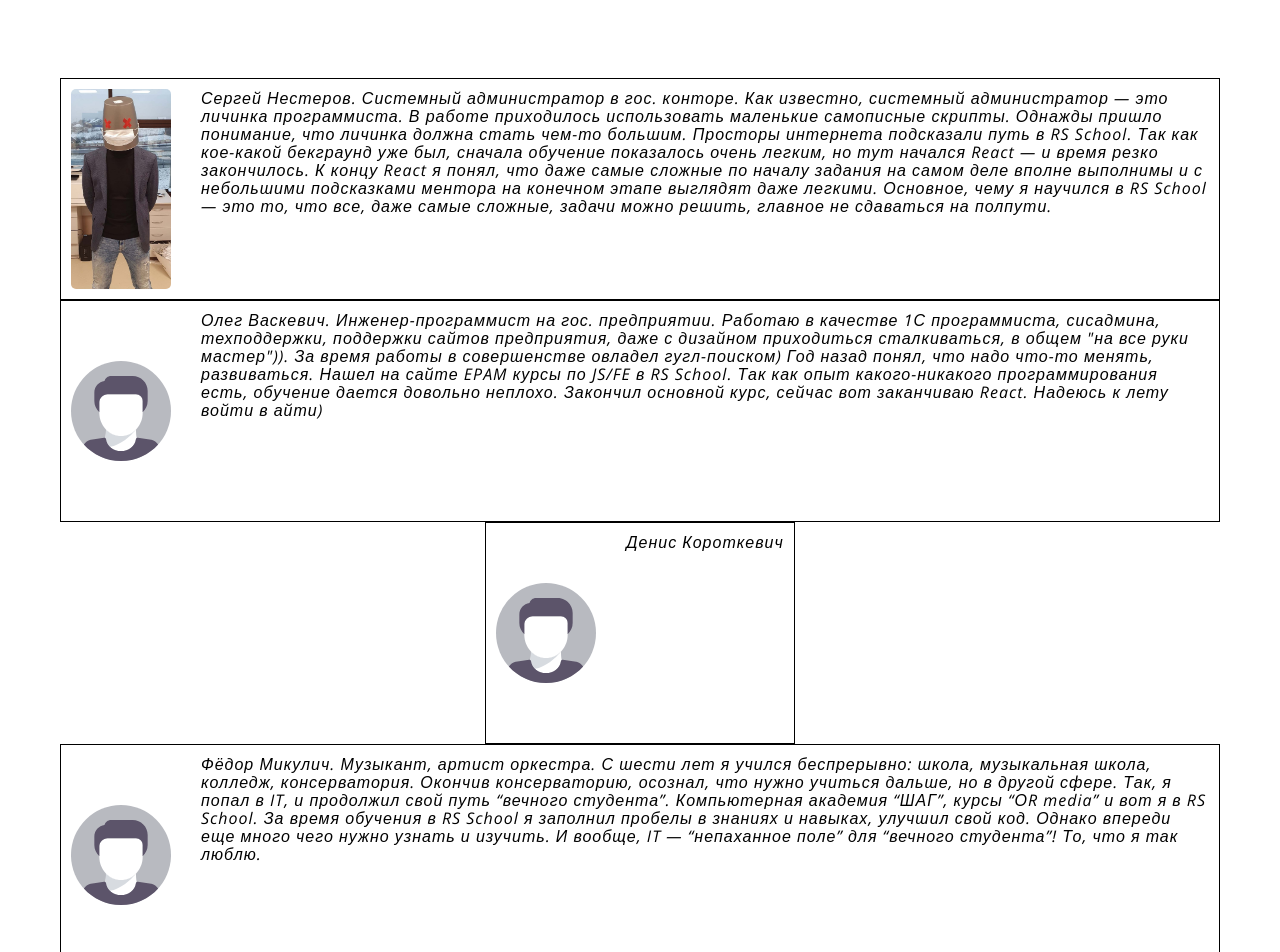
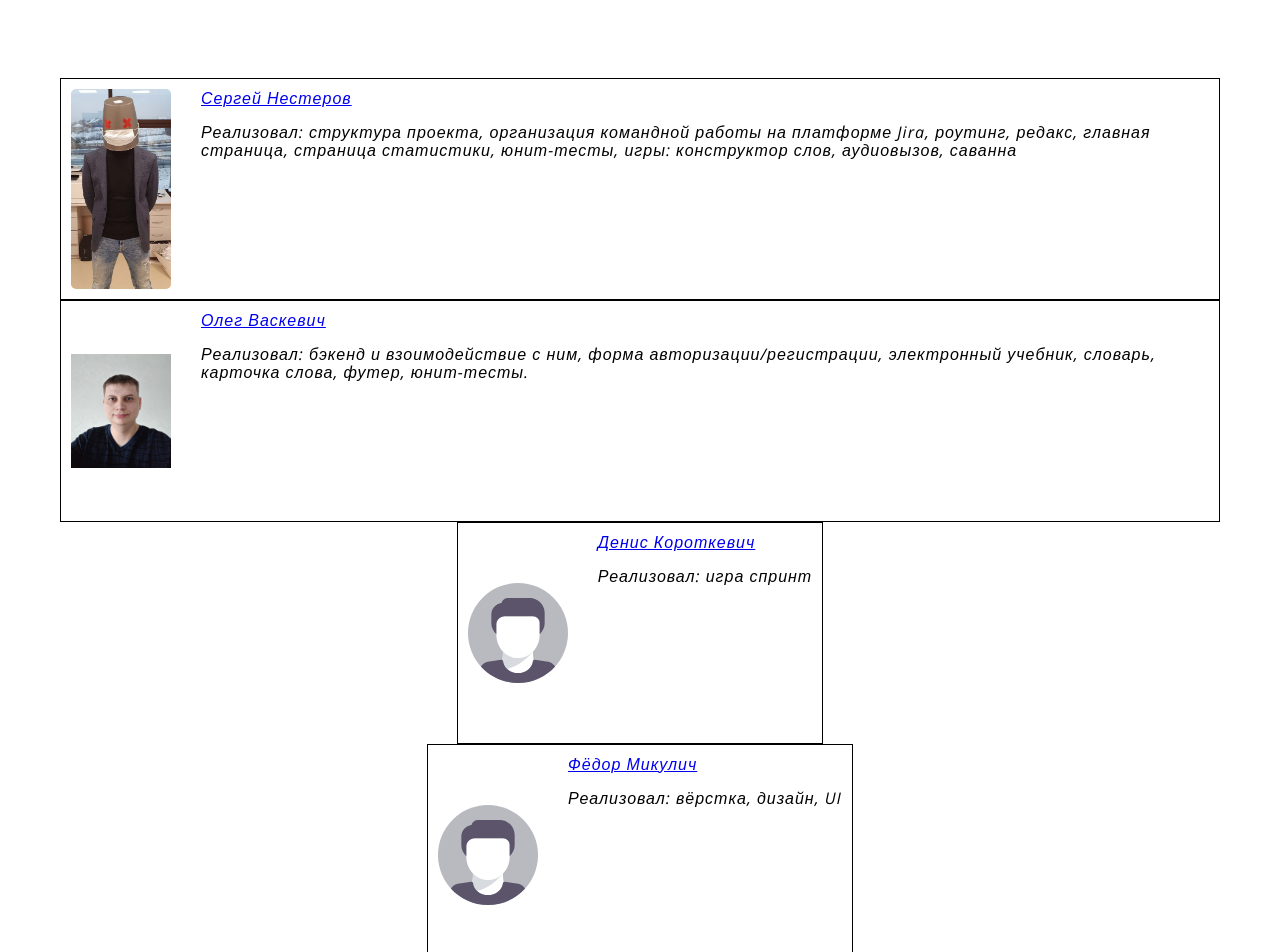
Before and after one commit to I-vasilich-I/rslang, a React (Create React App) app: page / in a window 1280 px wide. Shown: the part 2700-3652 px from the top of the page. Built offline with nearby package versions, Linux system fonts and the light colour scheme; grey boxes are pictures that could not be loaded.

Commit message:
fix: about the team

```diff
--- a/src/constants/constants.tsx
+++ b/src/constants/constants.tsx
@@ -3,6 +3,7 @@ import nimlu from '../assets/img/nimlu.jpg';
 // добавил пока дефолтную аву.
 // Нужно добвать по импорту на каждого девелопера и внести в поле picture
 import avatar from '../assets/img/avatar.svg';
+import oleg from '../assets/img/Oleg.png';
 
 const BACKEND_API_URL = 'https://team101-rslang-be.herokuapp.com/';
 const WORDS_API_URL = `${BACKEND_API_URL}words`;
@@ -74,42 +75,25 @@ const DEVELOPERS = [
     {
         name: 'Сергей Нестеров',
         git: 'https://github.com/nimlu-bot',
-        bio: `Сергей Нестеров. Системный администратор в гос. конторе. Как известно, системный администратор —
-        это личинка программиста. В работе приходилось использовать маленькие самописные скрипты.
-        Однажды пришло понимание, что личинка должна стать чем-то большим. Просторы интернета подсказали
-        путь в RS School. Так как кое-какой бекграунд уже был, сначала обучение показалось очень легким,
-        но тут начался React — и время резко закончилось. К концу React я понял, что даже самые сложные
-        по началу задания на самом деле вполне выполнимы и с небольшими подсказками ментора на конечном
-        этапе выглядят даже легкими. Основное, чему я научился в RS School — это то, что все, даже самые
-        сложные, задачи можно решить, главное не сдаваться на полпути.`,
+        bio: `Реализовал: структура проекта, организация командной работы на платформе Jira, роутинг, редакс, главная страница, страница статистики, юнит-тесты, игры: конструктор слов, аудиовызов, саванна`,
         picture: nimlu,
     },
     {
         name: 'Олег Васкевич',
         git: 'https://github.com/I-vasilich-I',
-        bio: `Олег Васкевич. Инженер-программист на гос. предприятии. Работаю в качестве 1С программиста,
-        сисадмина, техподдержки, поддержки сайтов предприятия, даже с дизайном приходиться сталкиваться,
-        в общем "на все руки мастер")). За время работы в совершенстве овладел гугл-поиском)
-        Год назад понял, что надо что-то менять, развиваться. Нашел на сайте EPAM курсы по JS/FE в RS School.
-        Так как опыт какого-никакого программирования есть, обучение дается довольно неплохо. Закончил основной курс,
-        сейчас вот заканчиваю React. Надеюсь к лету войти в айти)`,
-        picture: avatar,
+        bio: `Реализовал: бэкенд и взоимодействие с ним, форма авторизации/регистрации, электронный учебник, словарь, карточка слова, футер, юнит-тесты.`,
+        picture: oleg,
     },
     {
         name: 'Денис Короткевич',
         git: 'https://github.com/Lex-tp',
-        bio: `Денис Короткевич`,
+        bio: `Реализовал: игра спринт`,
         picture: avatar,
     },
     {
         name: 'Фёдор Микулич',
         git: 'https://github.com/Mikulich-Fedor',
-        bio: `Фёдор Микулич. Музыкант, артист оркестра. С шести лет я учился беспрерывно: школа, музыкальная
-        школа, колледж, консерватория. Окончив консерваторию, осознал, что нужно учиться дальше, но в
-        другой сфере. Так, я попал в IT, и продолжил свой путь “вечного студента”. Компьютерная академия
-        “ШАГ”, курсы “ОR media” и вот я в RS School. За время обучения в RS School я заполнил пробелы в
-        знаниях и навыках, улучшил свой код. Однако впереди еще много чего нужно узнать и изучить. И
-        вообще, IT — “непаханное поле” для “вечного студента”! То, что я так люблю.`,
+        bio: `Реализовал: вёрстка, дизайн, UI`,
         picture: avatar,
     },
 ];
--- a/src/helpers/soundHelper.ts
+++ b/src/helpers/soundHelper.ts
@@ -1,7 +1,7 @@
 import { Howl, Howler } from 'howler';
 import { BACKEND_API_URL } from '../constants/constants';
 
-export const soundHandler = (audio: string, audioMeaning: string, audioExample: string) => {
+export const soundHandler = (audio: string, audioMeaning: string, audioExample: string): VoidFunction => {
     const sound = new Howl({
         src: [`${BACKEND_API_URL}${audio}`],
     });
--- a/src/pages/HomePage/HomePage.tsx
+++ b/src/pages/HomePage/HomePage.tsx
@@ -62,7 +62,12 @@ export const HomePage: React.FC = () => {
                             className='home-about-developer-picture'
                             style={{ backgroundImage: `url(${elem.picture})` }}
                         ></div>
-                        <div className='home-about-developer-text'>{elem.bio}</div>
+                        <div className='home-about-developer-text'>
+                            <a href={elem.git} target='_blank' rel='noreferrer'>
+                                {elem.name}
+                            </a>
+                            <p>{elem.bio}</p>
+                        </div>
                     </div>
                 ))}
             </div>
```
Also changed, not shown: src/assets/img/Oleg.png (added).
